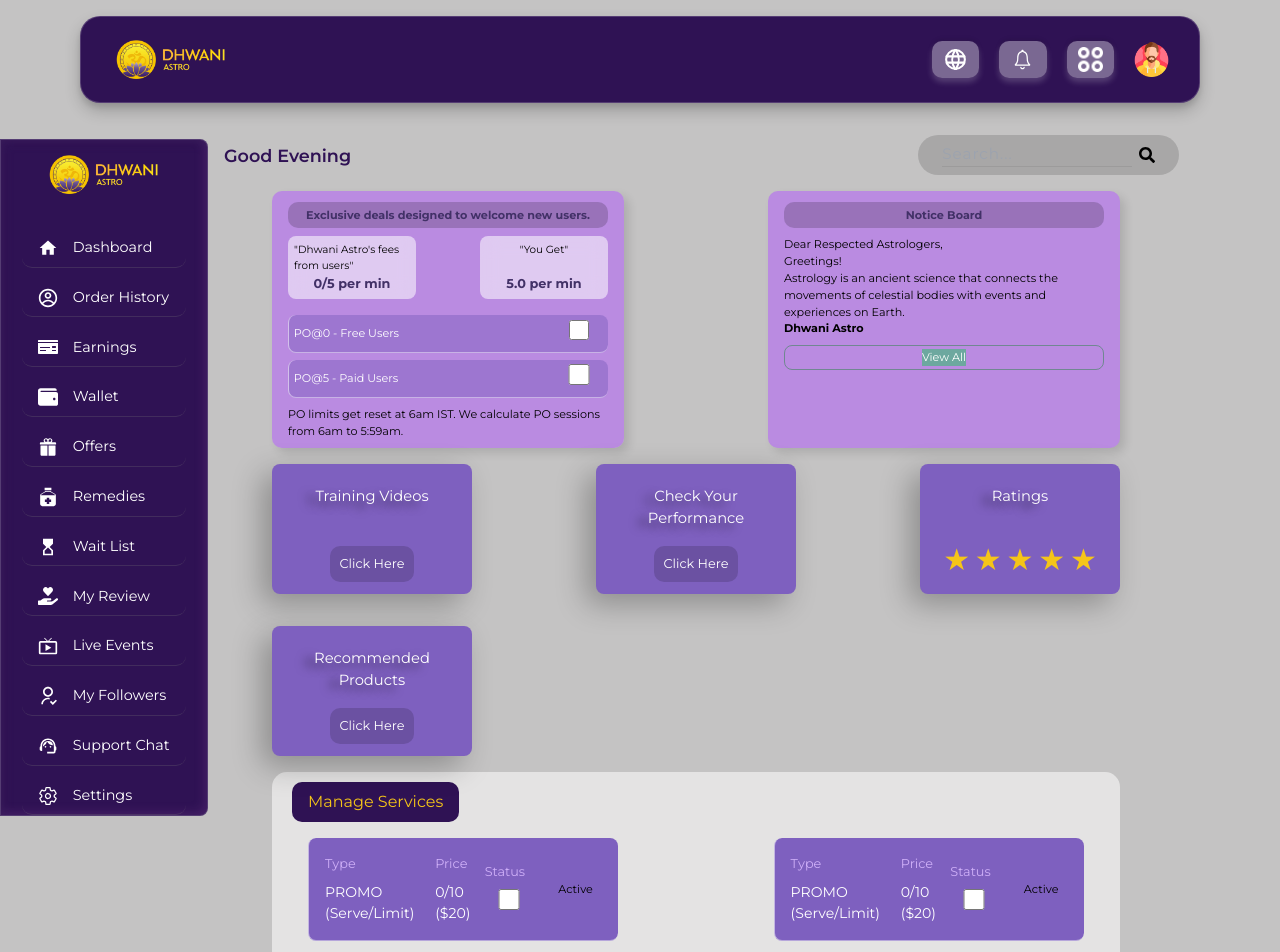
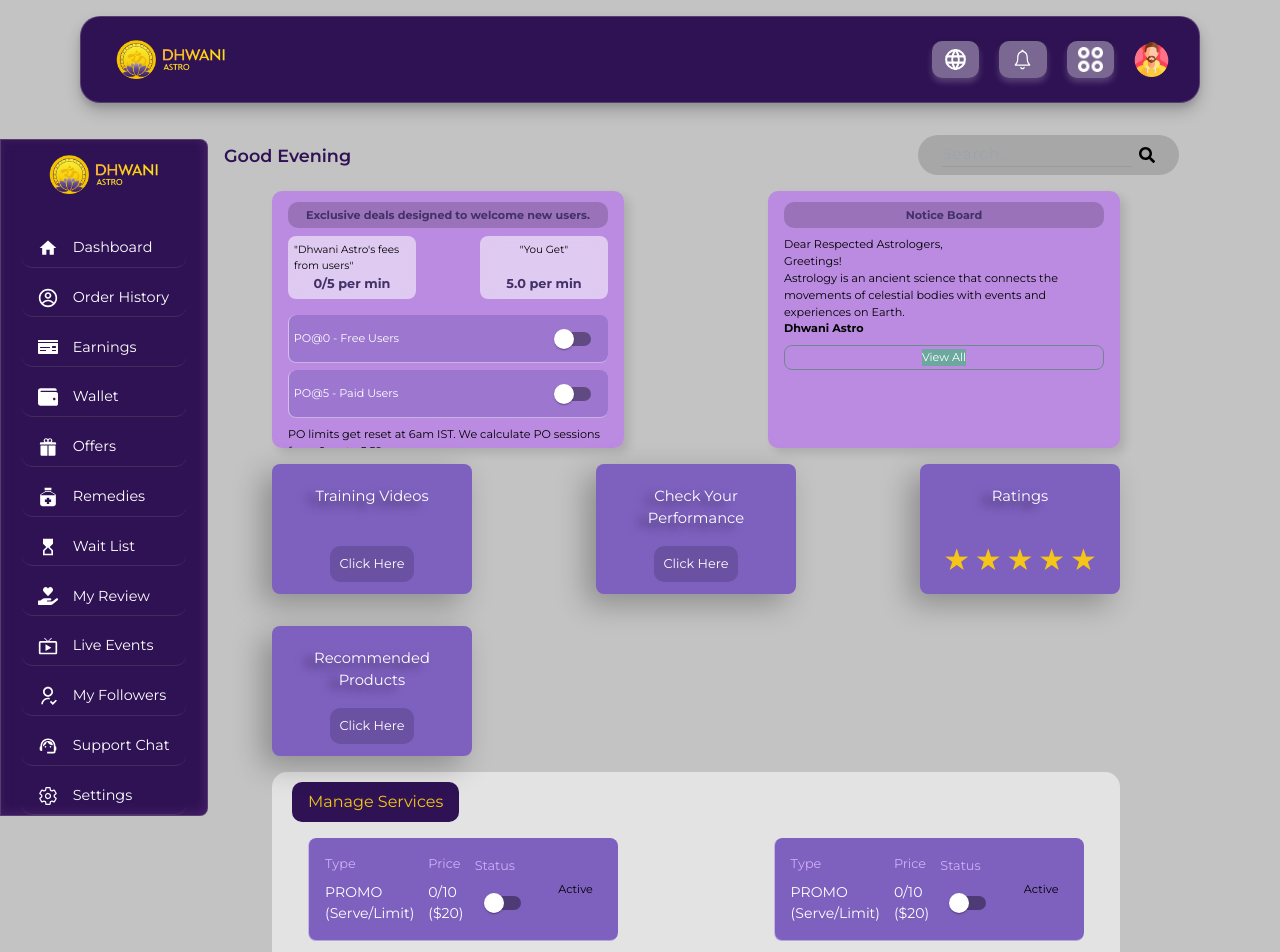
Before and after one commit to nikhildh08/clone2, a Next.js app: page /dashboard/firstpage in a window 1280 px wide. Shown: the top 952 px of the page. Built offline with nearby package versions, Linux system fonts and the light colour scheme.

Commit message:
work for icon

```diff
--- a/app/UI/features/HomeCard/HomeMainCards.jsx
+++ b/app/UI/features/HomeCard/HomeMainCards.jsx
@@ -1,5 +1,6 @@
 // import styles from "@/app/dashboard/firstpage/firstpage.module.css";
-
+import Switch from '@mui/material/Switch';
+const label = { inputProps: { 'aria-label': 'Switch demo' } };
 const HomeMainCards = () => {
   // Array of card data
   const cards = [
@@ -84,12 +85,13 @@
                 <div key={idx} className="po-call flex items-center justify-between">
                   <span className="po-sp flex items-center">{po.label}</span>
                   <div className="form-check form-switch">
-                    <input
+                    {/* <input
                       className="form-check-input"
                       type="checkbox"
                       role="switch"
                       id={po.id}
-                    />
+                    /> */}
+                    <Switch {...label} />
                   </div>
                 </div>
               ))}
--- a/app/UI/features/ManageServices/ManageServices.jsx
+++ b/app/UI/features/ManageServices/ManageServices.jsx
@@ -1,4 +1,5 @@
-
+import Switch from '@mui/material/Switch';
+const label = { inputProps: { 'aria-label': 'Switch demo' } };
 const ManageServices = () => {
   // Define the panel data
   const panels = [
@@ -46,12 +47,13 @@
               <span className="p-a-t flex items-start flex-col">
                 <span className="p-a-type">Status</span>
                 <div className="form-check form-switch">
-                  <input
+                  {/* <input
                     className="form-check-input"
                     type="checkbox"
                     role="switch"
                     id={panel.id}
-                  />
+                  /> */}
+                  <Switch {...label} />
                 </div>
               </span>
             </div>
--- a/package.json
+++ b/package.json
@@ -9,6 +9,9 @@
     "lint": "next lint"
   },
   "dependencies": {
+    "@emotion/react": "^11.14.0",
+    "@emotion/styled": "^11.14.0",
+    "@mui/material": "^6.4.6",
     "@reduxjs/toolkit": "^2.6.0",
     "axios": "^1.8.1",
     "next": "15.1.7",
```
Also changed, not shown: 1 other file (tests, documents, lock files or other folders).
